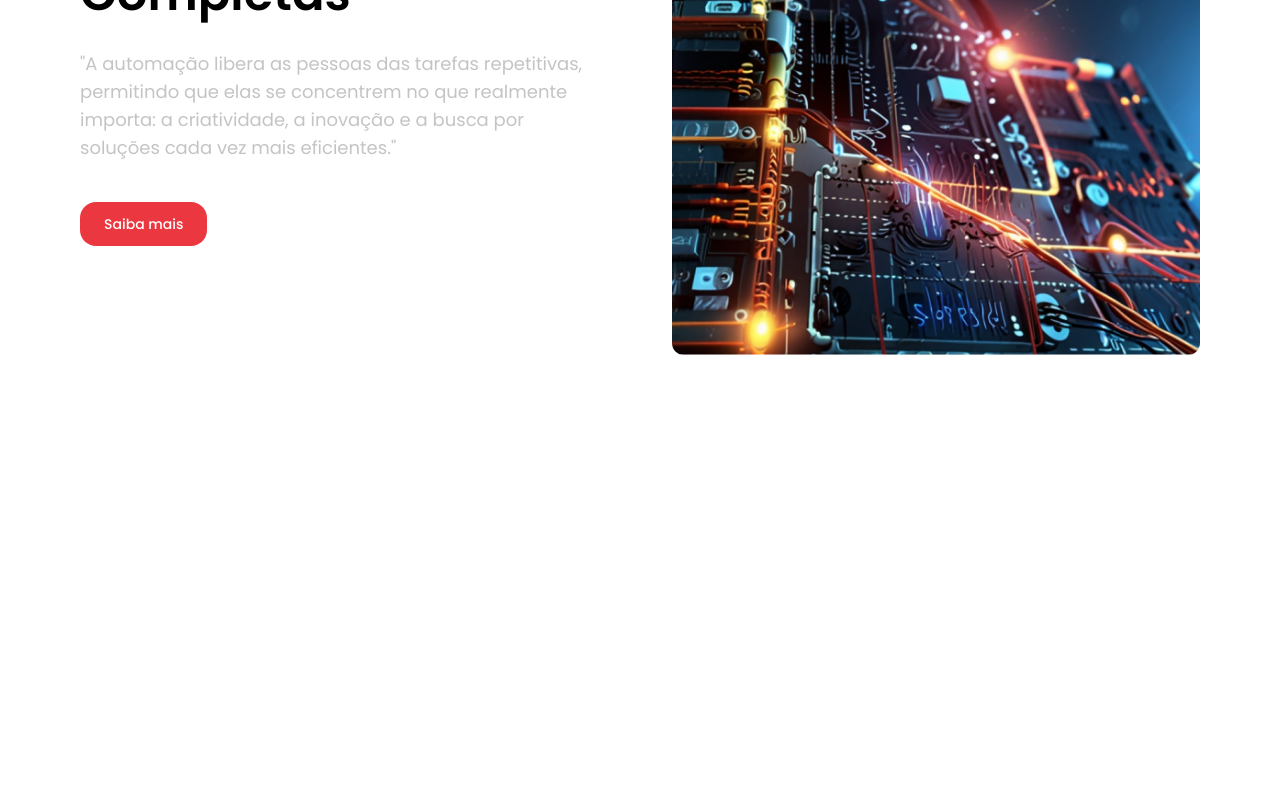
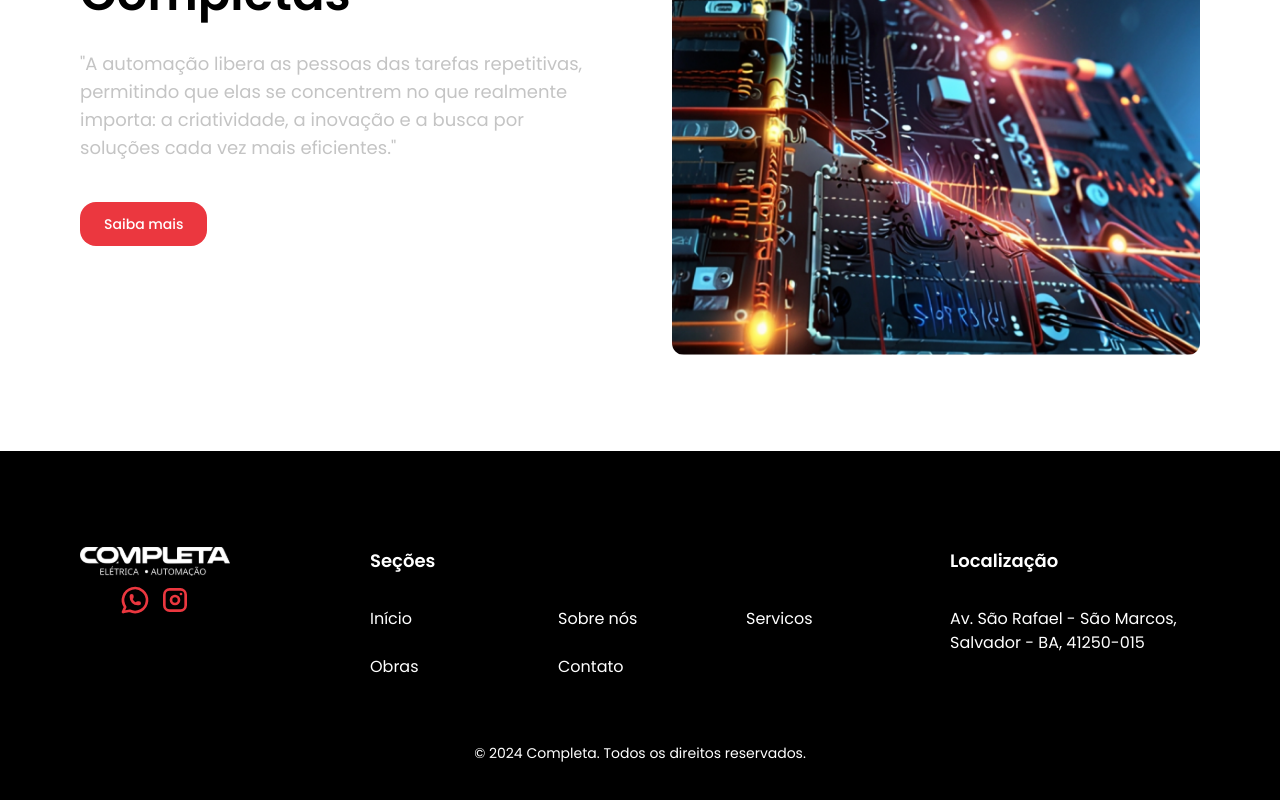
Before and after one commit to BecxAgy/completa-instalacoes, a Next.js app: page / in a window 1280 px wide. Shown: the part 3172-3972 px from the top of the page. Before the commit the page ends 3623 px from the top, so only its background shows below. Built offline with nearby package versions, Linux system fonts and the light colour scheme.

Commit message:
todo: animation and footer

```diff
--- a/app/layout.tsx
+++ b/app/layout.tsx
@@ -2,6 +2,7 @@ import type { Metadata } from "next";
 import localFont from "next/font/local";
 
 import "./globals.css";
+import Footer from "@/components/Footer";
 
 const fontSans = localFont({
   src: [
@@ -115,6 +116,7 @@ export default function RootLayout({
         className={`${fontSans.variable} font-sans antialiased bg-white text-black `}
       >
         {children}
+        <Footer />
       </body>
     </html>
   );
--- /dev/null
+++ b/components/Footer.tsx
@@ -0,0 +1,47 @@
+import Image from "next/image";
+import React from "react";
+import Socials from "./Socials";
+import { sidebarLinks } from "@/constants";
+import Link from "next/link";
+
+const Footer = () => {
+  return (
+    <div className="w-full relative bg-black text-white  md:py-24 py-16 md:px-20 px-10">
+      <div className="grid grid-cols-1 md:grid-cols-4 gap-10">
+        <div className="space-y-2 w-fit">
+          <Image
+            src={"/assets/logo-white.svg"}
+            width={150}
+            height={31}
+            alt="Logo branca Completa"
+          />
+          <Socials />
+        </div>
+        <div className="space-y-8 md:col-span-2">
+          <h5 className="font-semibold text-lg">Seções</h5>
+          <div className="grid md:grid-cols-3 grid-cols-2  gap-6">
+            {sidebarLinks.map((link: any) => (
+              <Link
+                key={link.route}
+                href={link.route}
+                className="   hover:text-red-primary"
+              >
+                {link.label}
+              </Link>
+            ))}
+          </div>
+        </div>
+
+        <div className="space-y-8">
+          <h5 className="font-semibold text-lg">Localização</h5>
+          <p>Av. São Rafael - São Marcos, Salvador - BA, 41250-015</p>
+        </div>
+      </div>
+      <p className="text-center mt-16 text-sm">
+        © 2024 Completa. Todos os direitos reservados.
+      </p>
+    </div>
+  );
+};
+
+export default Footer;
--- a/components/MobileNav.tsx
+++ b/components/MobileNav.tsx
@@ -10,14 +10,7 @@ import { cn } from "@/lib/utils";
 import Link from "next/link";
 import { RiBarChartHorizontalLine } from "react-icons/ri";
 import { Button } from "./ui/button";
-
-const sidebarLinks = [
-  { route: "#", label: "Início" },
-  { route: "#sobre-nos", label: "Sobre nós" },
-  { route: "#servicos", label: "Servicos" },
-  { route: "#obras", label: "Obras" },
-  { route: "#contato", label: "Contato" },
-];
+import { sidebarLinks } from "@/constants";
 
 const MobileNav = () => {
   return (
@@ -34,7 +27,7 @@ const MobileNav = () => {
           <div className="flex h-[calc(100vh-72px)] hoverflow-y-visible flex-col justify-between overflow-y-auto">
             <SheetClose asChild>
               <section className=" flex h-full flex-col gap-6 pt-16 ">
-                {sidebarLinks.map((item) => {
+                {sidebarLinks.map((item: any) => {
                   return (
                     <SheetClose asChild key={item.route}>
                       <Link
--- /dev/null
+++ b/components/Socials.tsx
@@ -0,0 +1,13 @@
+import React from "react";
+import { TbBrandInstagram, TbBrandWhatsapp } from "react-icons/tb";
+
+const Socials = () => {
+  return (
+    <div className="flex gap-2 md:justify-center">
+      <TbBrandWhatsapp className="text-red-primary h-8 w-8 hover:text-red-primary/50" />
+      <TbBrandInstagram className="text-red-primary h-8 w-8 hover:text-red-primary/50" />
+    </div>
+  );
+};
+
+export default Socials;
--- a/components/sections/ContactSection.tsx
+++ b/components/sections/ContactSection.tsx
@@ -1,12 +1,21 @@
+"use client";
 import Image from "next/image";
 import React from "react";
 import { Button } from "../ui/button";
+import { fadeIn, staggerContainer } from "@/lib/motion";
+import { motion } from "framer-motion";
 
 const ContactSection = () => {
   return (
     <section className="relative w-full md:py-24 py-16 md:px-20 px-10">
-      <div className="grid md:grid-cols-2 grid-cols-1 gap-16">
-        <div>
+      <motion.div
+        variants={staggerContainer()}
+        initial="hidden"
+        whileInView="show"
+        viewport={{ once: false, amount: 0.25 }}
+        className="grid md:grid-cols-2 grid-cols-1 gap-16"
+      >
+        <motion.div variants={fadeIn("left", "tween", 0.4, 1)}>
           <h2 className="md:text-5xl text-4xl font-semibold pb-8">
             Possibilidades Completas
           </h2>
@@ -24,8 +33,8 @@ const ContactSection = () => {
               Saiba mais
             </Button>
           </div>
-        </div>
-        <div>
+        </motion.div>
+        <motion.div variants={fadeIn("right", "tween", 0.4, 1)}>
           <Image
             src="/assets/tecnology.png "
             alt="placa"
@@ -33,8 +42,8 @@ const ContactSection = () => {
             height={500}
             className="w-full rounded-xl"
           />
-        </div>
-      </div>
+        </motion.div>
+      </motion.div>
     </section>
   );
 };
--- /dev/null
+++ b/constants/index.ts
@@ -0,0 +1,7 @@
+export const sidebarLinks = [
+  { route: "#", label: "Início" },
+  { route: "#sobre-nos", label: "Sobre nós" },
+  { route: "#servicos", label: "Servicos" },
+  { route: "#obras", label: "Obras" },
+  { route: "#contato", label: "Contato" },
+];
```
Also changed, not shown: public/assets/logo-white.svg (added).
